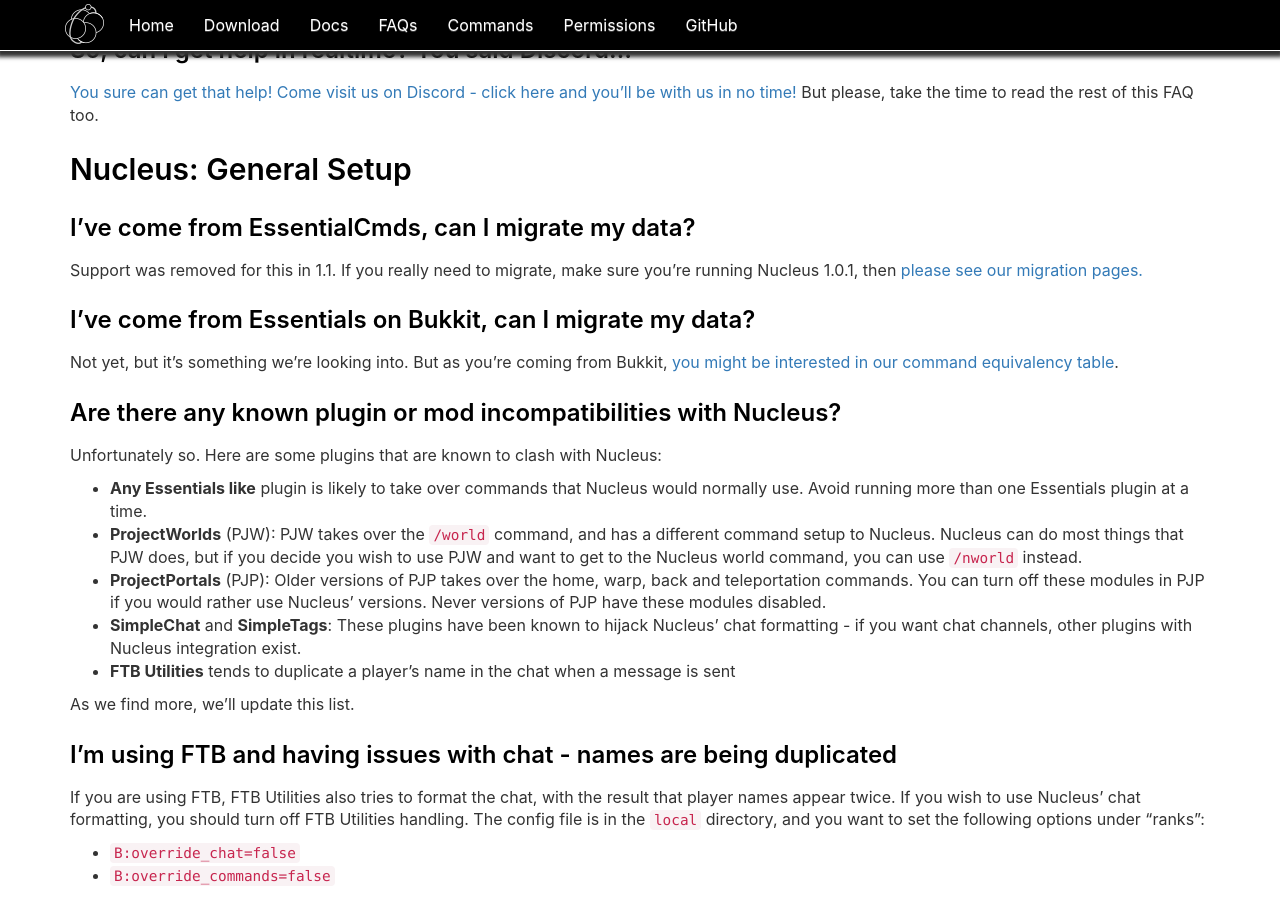
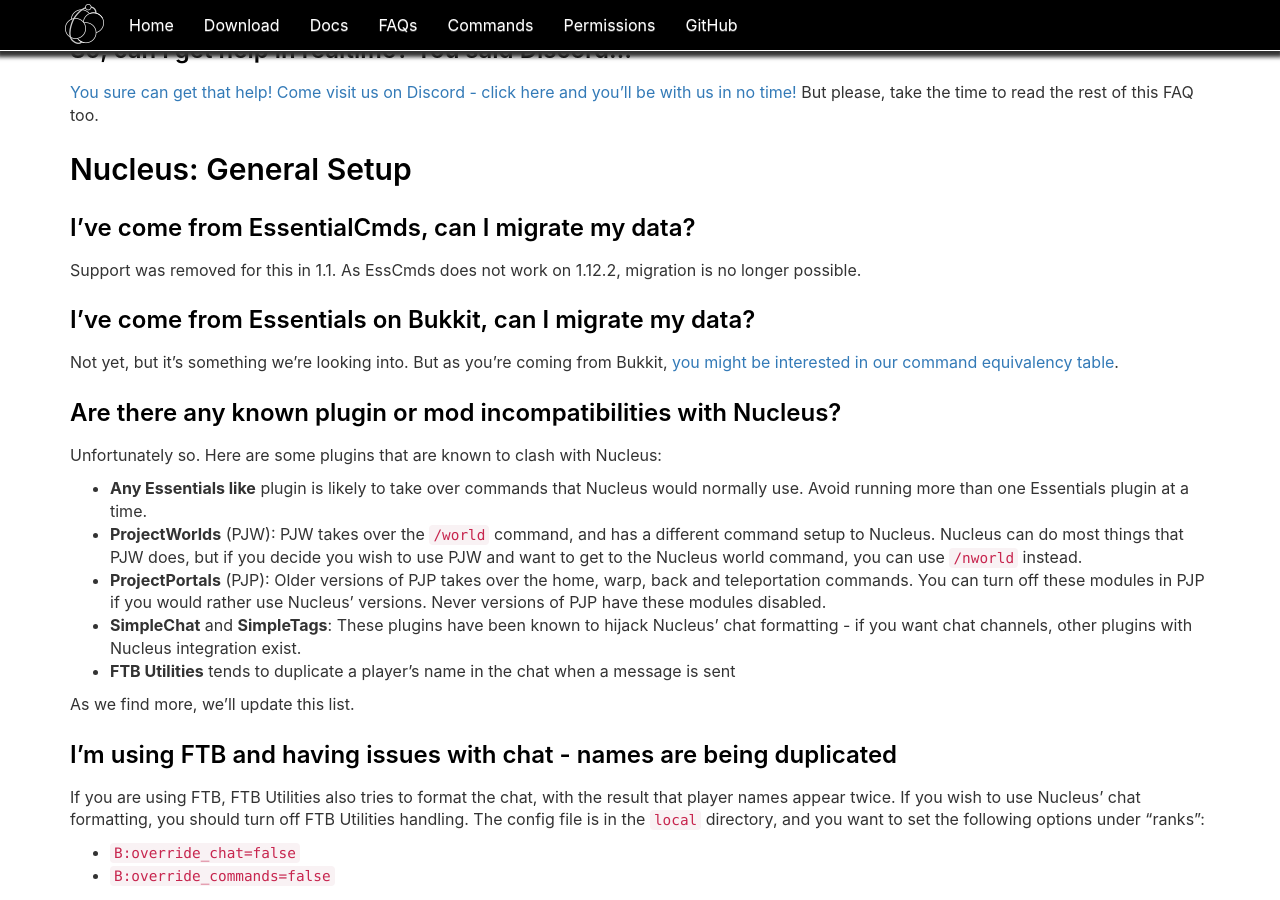
Before and after one commit to NucleusPowered/site-v1, a Jekyll site: the page built from docs/faqs.md, in a window 1280 px wide and 900 px high, scrolled down 1448 px. Built offline with Jekyll 4.4.1, drawn with Linux system fonts in a browser that asks for light colours; comment, search, counter and statistics services are not loaded.

Commit message:
Fix comment about migration.

```diff
--- a/docs/faqs.md
+++ b/docs/faqs.md
@@ -61,7 +61,7 @@
 
 ### [I've come from EssentialCmds, can I migrate my data?](#esscmds)
 
-Support was removed for this in 1.1. If you really need to migrate, make sure you're running Nucleus 1.0.1, then [please see our migration pages.](configuration/migration.html)
+Support was removed for this in 1.1. As EssCmds does not work on 1.12.2, migration is no longer possible.
 
 <a class="anchor" id="essentials"></a>
 
```
